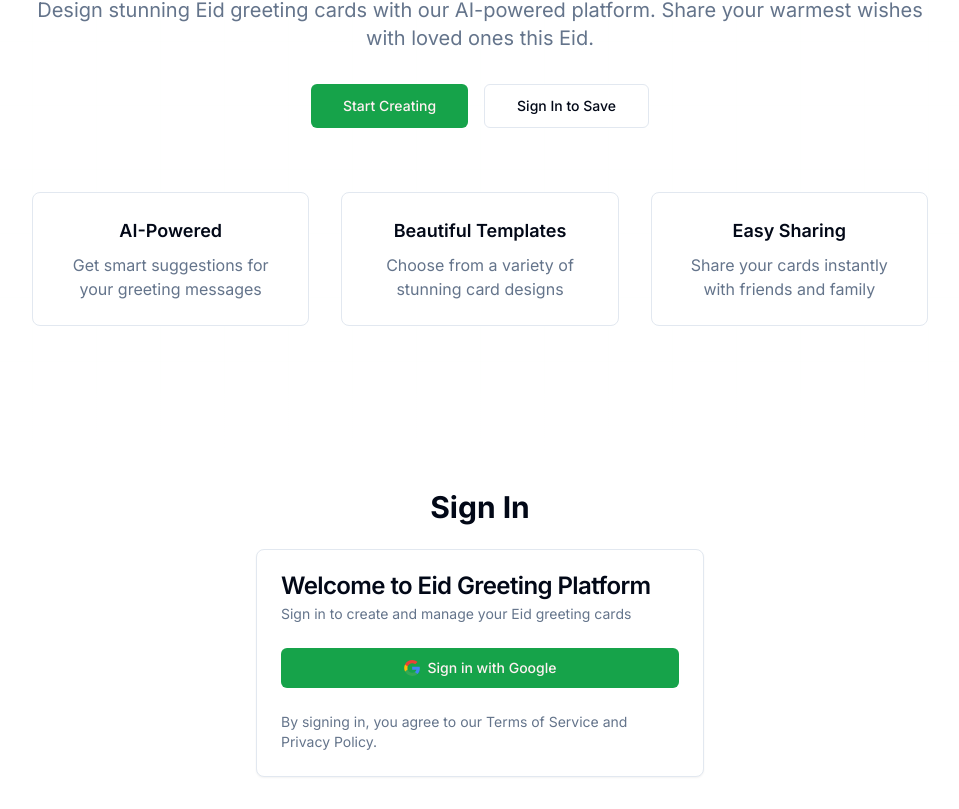
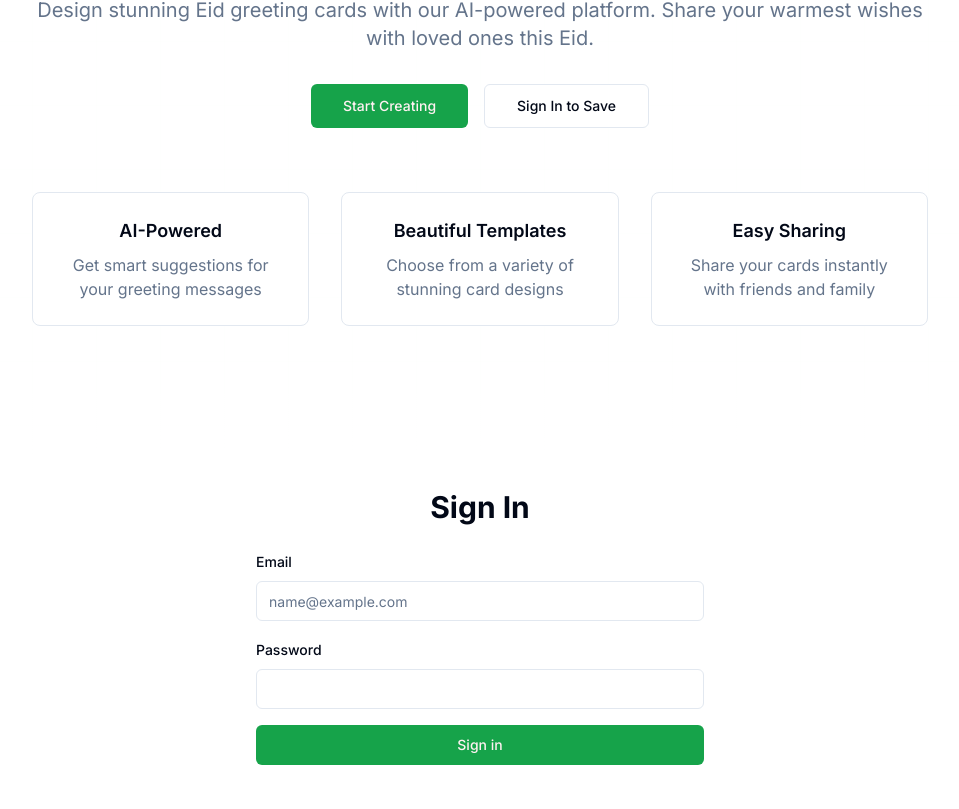
Before and after one commit to harrypeter07/Greeting-Card, a Next.js app: page /auth/signin in a window 1280 px wide. Shown: the part 279-1088 px from the top of the page, without its empty margins (160-1119 px from the left). Built offline with nearby package versions, Linux system fonts and the light colour scheme; no server answers.

Commit message:
Add signin page and form with email/password authentication

```diff
--- a/app/layout.tsx
+++ b/app/layout.tsx
@@ -8,6 +8,7 @@ import { Navbar } from "@/components/navbar/navbar";
 import { Hero } from "@/components/hero/hero";
 import { useEffect } from "react";
 import dbConnect from "@/lib/db-connect";
+import { Toaster } from "sonner";
 
 const inter = Inter({ subsets: ["latin"] });
 
@@ -36,6 +37,7 @@ export default function RootLayout({
 						<Hero />
 						{children}
 					</main>
+					<Toaster />
 				</AuthProvider>
 			</body>
 		</html>
--- a/components/auth/sign-in-form.tsx
+++ b/components/auth/sign-in-form.tsx
@@ -1,57 +1,66 @@
-"use client"
+"use client";
 
-import { Button } from "@/components/ui/button"
-import { Card, CardContent, CardDescription, CardFooter, CardHeader, CardTitle } from "@/components/ui/card"
-import { useAuth } from "@/components/auth-provider"
-import { useRouter } from "next/navigation"
-import { useEffect } from "react"
+import { useState } from "react";
+import { signIn } from "next-auth/react";
+import { useRouter } from "next/navigation";
+import { Button } from "@/components/ui/button";
+import { Input } from "@/components/ui/input";
+import { Label } from "@/components/ui/label";
+import { toast } from "sonner";
 
 export function SignInForm() {
-  const { signIn, status } = useAuth()
-  const router = useRouter()
+	const router = useRouter();
+	const [isLoading, setIsLoading] = useState(false);
 
-  useEffect(() => {
-    if (status === "authenticated") {
-      router.push("/gallery")
-    }
-  }, [status, router])
+	async function onSubmit(event: React.FormEvent<HTMLFormElement>) {
+		event.preventDefault();
+		setIsLoading(true);
 
-  return (
-    <Card>
-      <CardHeader>
-        <CardTitle>Welcome to Eid Greeting Platform</CardTitle>
-        <CardDescription>Sign in to create and manage your Eid greeting cards</CardDescription>
-      </CardHeader>
-      <CardContent>
-        <Button onClick={signIn} className="w-full flex items-center justify-center gap-2">
-          <svg viewBox="0 0 24 24" width="24" height="24" xmlns="http://www.w3.org/2000/svg">
-            <g transform="matrix(1, 0, 0, 1, 27.009001, -39.238998)">
-              <path
-                fill="#4285F4"
-                d="M -3.264 51.509 C -3.264 50.719 -3.334 49.969 -3.454 49.239 L -14.754 49.239 L -14.754 53.749 L -8.284 53.749 C -8.574 55.229 -9.424 56.479 -10.684 57.329 L -10.684 60.329 L -6.824 60.329 C -4.564 58.239 -3.264 55.159 -3.264 51.509 Z"
-              />
-              <path
-                fill="#34A853"
-                d="M -14.754 63.239 C -11.514 63.239 -8.804 62.159 -6.824 60.329 L -10.684 57.329 C -11.764 58.049 -13.134 58.489 -14.754 58.489 C -17.884 58.489 -20.534 56.379 -21.484 53.529 L -25.464 53.529 L -25.464 56.619 C -23.494 60.539 -19.444 63.239 -14.754 63.239 Z"
-              />
-              <path
-                fill="#FBBC05"
-                d="M -21.484 53.529 C -21.734 52.809 -21.864 52.039 -21.864 51.239 C -21.864 50.439 -21.724 49.669 -21.484 48.949 L -21.484 45.859 L -25.464 45.859 C -26.284 47.479 -26.754 49.299 -26.754 51.239 C -26.754 53.179 -26.284 54.999 -25.464 56.619 L -21.484 53.529 Z"
-              />
-              <path
-                fill="#EA4335"
-                d="M -14.754 43.989 C -12.984 43.989 -11.404 44.599 -10.154 45.789 L -6.734 42.369 C -8.804 40.429 -11.514 39.239 -14.754 39.239 C -19.444 39.239 -23.494 41.939 -25.464 45.859 L -21.484 48.949 C -20.534 46.099 -17.884 43.989 -14.754 43.989 Z"
-              />
-            </g>
-          </svg>
-          Sign in with Google
-        </Button>
-      </CardContent>
-      <CardFooter className="flex justify-center">
-        <p className="text-sm text-muted-foreground">
-          By signing in, you agree to our Terms of Service and Privacy Policy.
-        </p>
-      </CardFooter>
-    </Card>
-  )
+		const formData = new FormData(event.currentTarget);
+		const email = formData.get("email") as string;
+		const password = formData.get("password") as string;
+
+		try {
+			const result = await signIn("credentials", {
+				email,
+				password,
+				redirect: false,
+			});
+
+			if (result?.error) {
+				toast.error("Invalid email or password");
+				return;
+			}
+
+			toast.success("Signed in successfully");
+			router.push("/");
+			router.refresh();
+		} catch (error) {
+			toast.error("Something went wrong. Please try again.");
+		} finally {
+			setIsLoading(false);
+		}
+	}
+
+	return (
+		<form onSubmit={onSubmit} className="space-y-4">
+			<div className="space-y-2">
+				<Label htmlFor="email">Email</Label>
+				<Input
+					id="email"
+					name="email"
+					type="email"
+					placeholder="name@example.com"
+					required
+				/>
+			</div>
+			<div className="space-y-2">
+				<Label htmlFor="password">Password</Label>
+				<Input id="password" name="password" type="password" required />
+			</div>
+			<Button type="submit" className="w-full" disabled={isLoading}>
+				{isLoading ? "Signing in..." : "Sign in"}
+			</Button>
+		</form>
+	);
 }
--- a/package.json
+++ b/package.json
@@ -68,7 +68,7 @@
 		"react-resizable-panels": "^1.0.9",
 		"react-type-animation": "^3.2.0",
 		"recharts": "^2.12.0",
-		"sonner": "^1.4.0",
+		"sonner": "^1.7.4",
 		"tailwind-merge": "^2.6.0",
 		"tailwindcss-animate": "^1.0.7",
 		"vaul": "^0.9.9",
```
Also changed, not shown: 1 other file (tests, documents, lock files or other folders).
